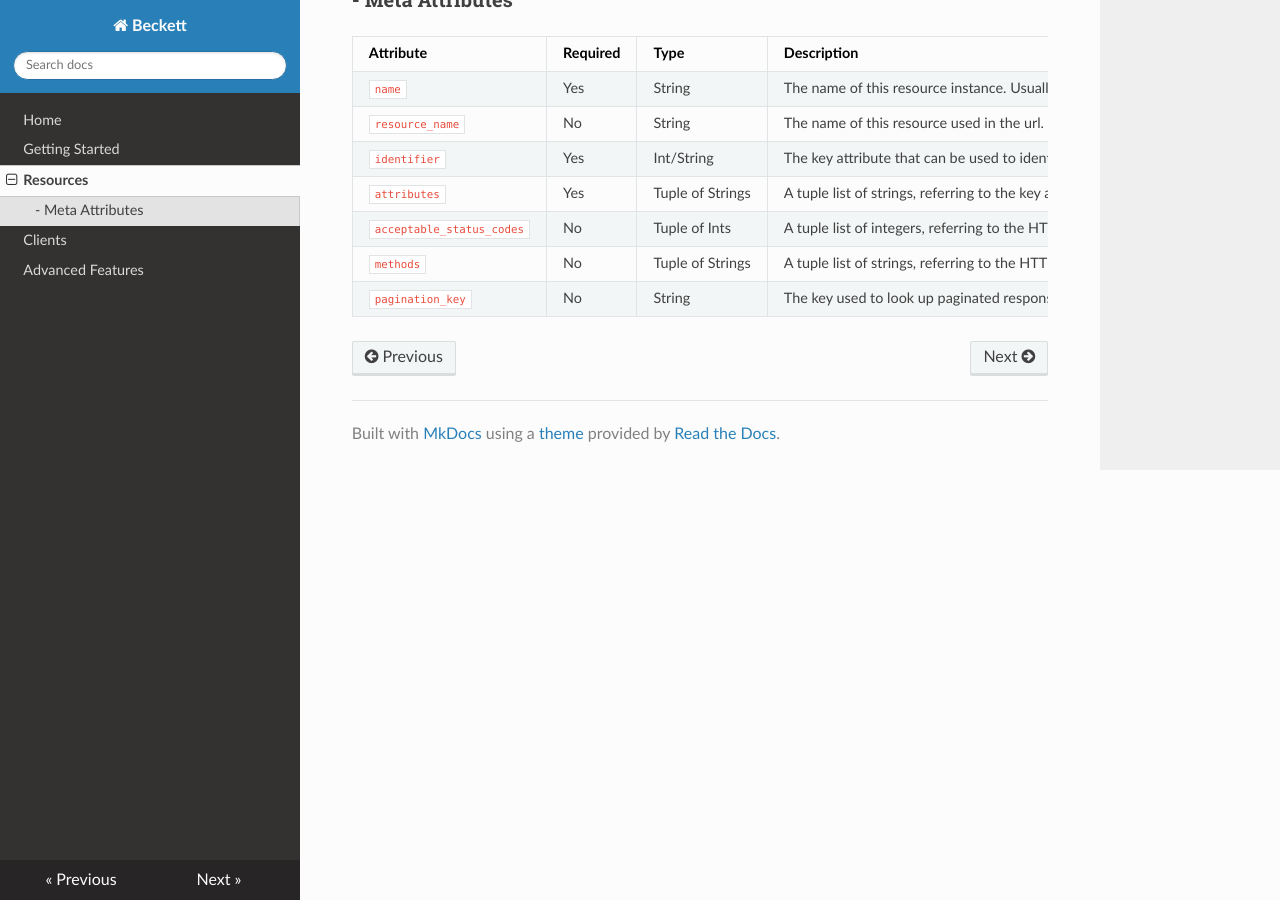
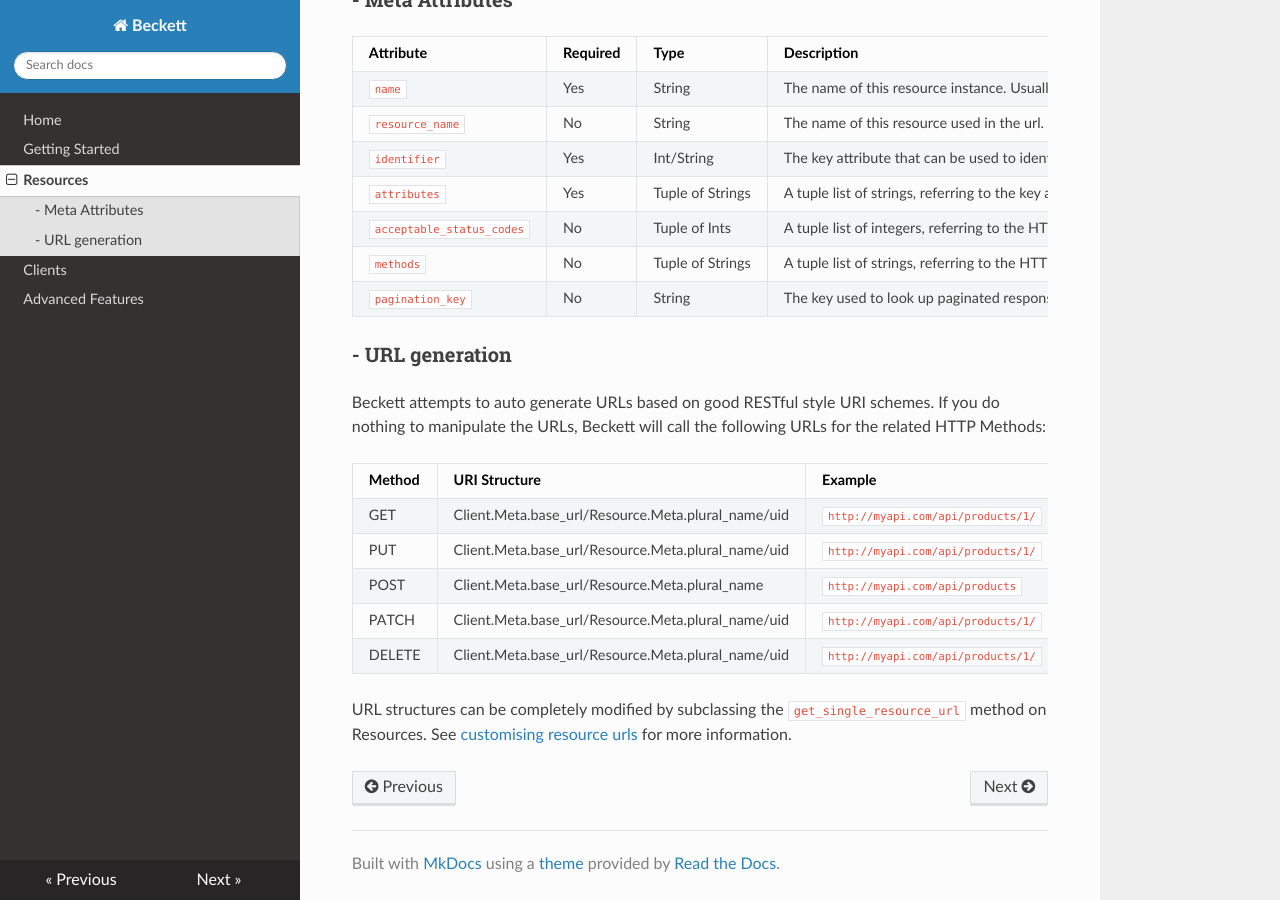
Before and after one commit to sshyran/beckett, an MkDocs documentation site: the page built from docs/resources.md, in a window 1280 px wide and 900 px high, scrolled down 781 px. Built offline with MkDocs 1.6.1, drawn with Linux system fonts in a browser that asks for light colours; nearby versions of some CDN libraries; old or Windows-style settings are respelled for this version of MkDocs.

Commit message:
Resource URL examples (#18)

```diff
--- a/docs/resources.md
+++ b/docs/resources.md
@@ -46,3 +46,17 @@
 | `acceptable_status_codes` | No       | Tuple of Ints    | A tuple list of integers, referring to the HTTP status codes that are considered "acceptable" when communicating with this resource. If a status code is received that does not match this set, an error will be raised. |
 | `methods`                 | No       | Tuple of Strings | A tuple list of strings, referring to the HTTP methods that can be used with this resource. For each method, a python method will be generated on the client that registers this resource.                               |
 | `pagination_key`          | No       | String           | The key used to look up paginated responses. The value of this key in an API response will be rendered into instances of this resource. See [Pagination](/advanced/#pagination) for more help.                           |
+
+### - URL generation
+
+Beckett attempts to auto generate URLs based on good RESTful style URI schemes. If you do nothing to manipulate the URLs, Beckett will call the following URLs for the related HTTP Methods:
+
+| Method | URI Structure                                      | Example                            |
+|:-------|:---------------------------------------------------|:-----------------------------------|
+| GET    | Client.Meta.base_url/Resource.Meta.plural_name/uid | `http://myapi.com/api/products/1/` |
+| PUT    | Client.Meta.base_url/Resource.Meta.plural_name/uid | `http://myapi.com/api/products/1/` |
+| POST   | Client.Meta.base_url/Resource.Meta.plural_name     | `http://myapi.com/api/products`    |
+| PATCH  | Client.Meta.base_url/Resource.Meta.plural_name/uid | `http://myapi.com/api/products/1/` |
+| DELETE | Client.Meta.base_url/Resource.Meta.plural_name/uid | `http://myapi.com/api/products/1/` |
+
+URL structures can be completely modified by subclassing the `get_single_resource_url` method on Resources. See [customising resource urls](advanced/#customising-resource-urls) for more information.
```
Also changed, not shown: docs/clients.md (+4 -4 lines).
